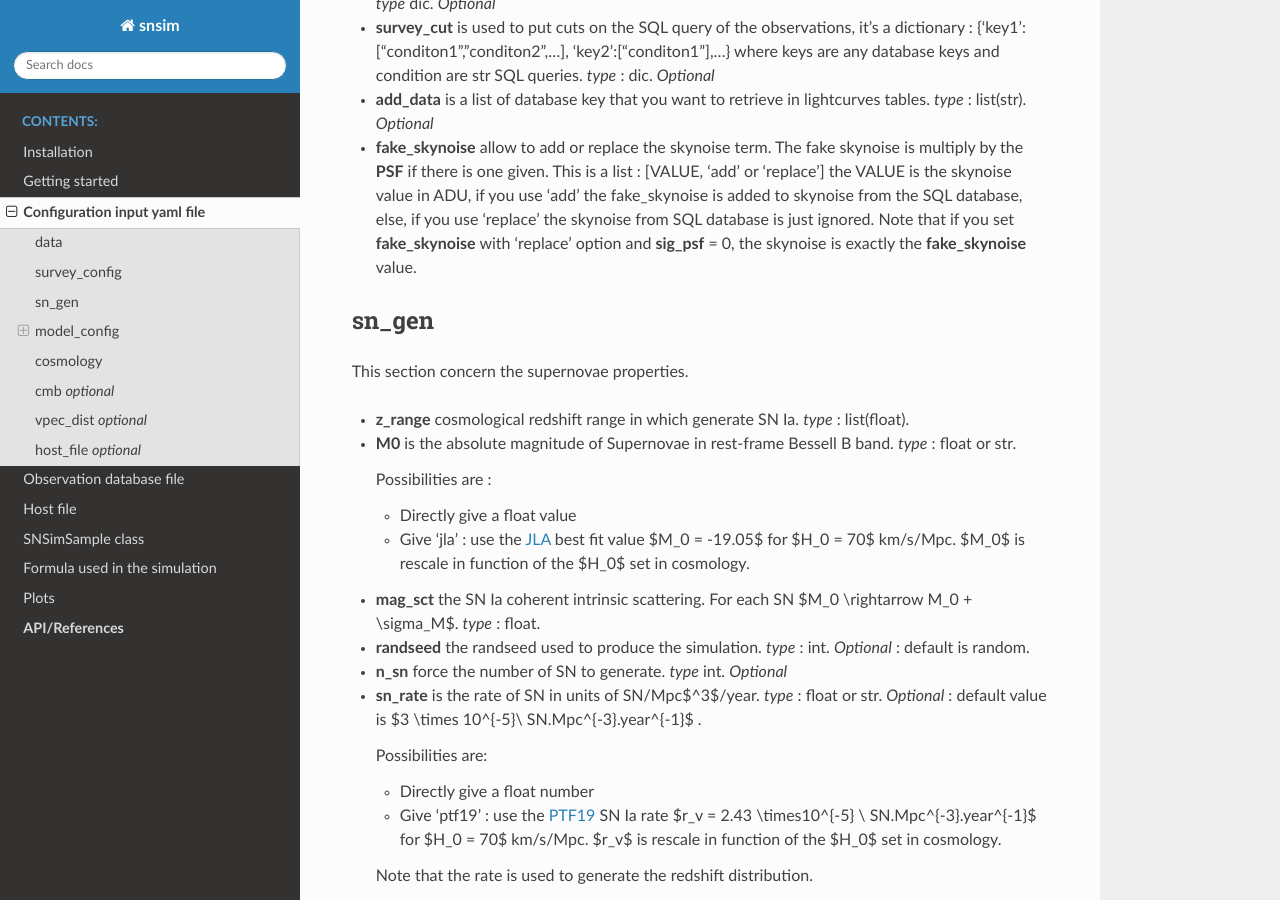
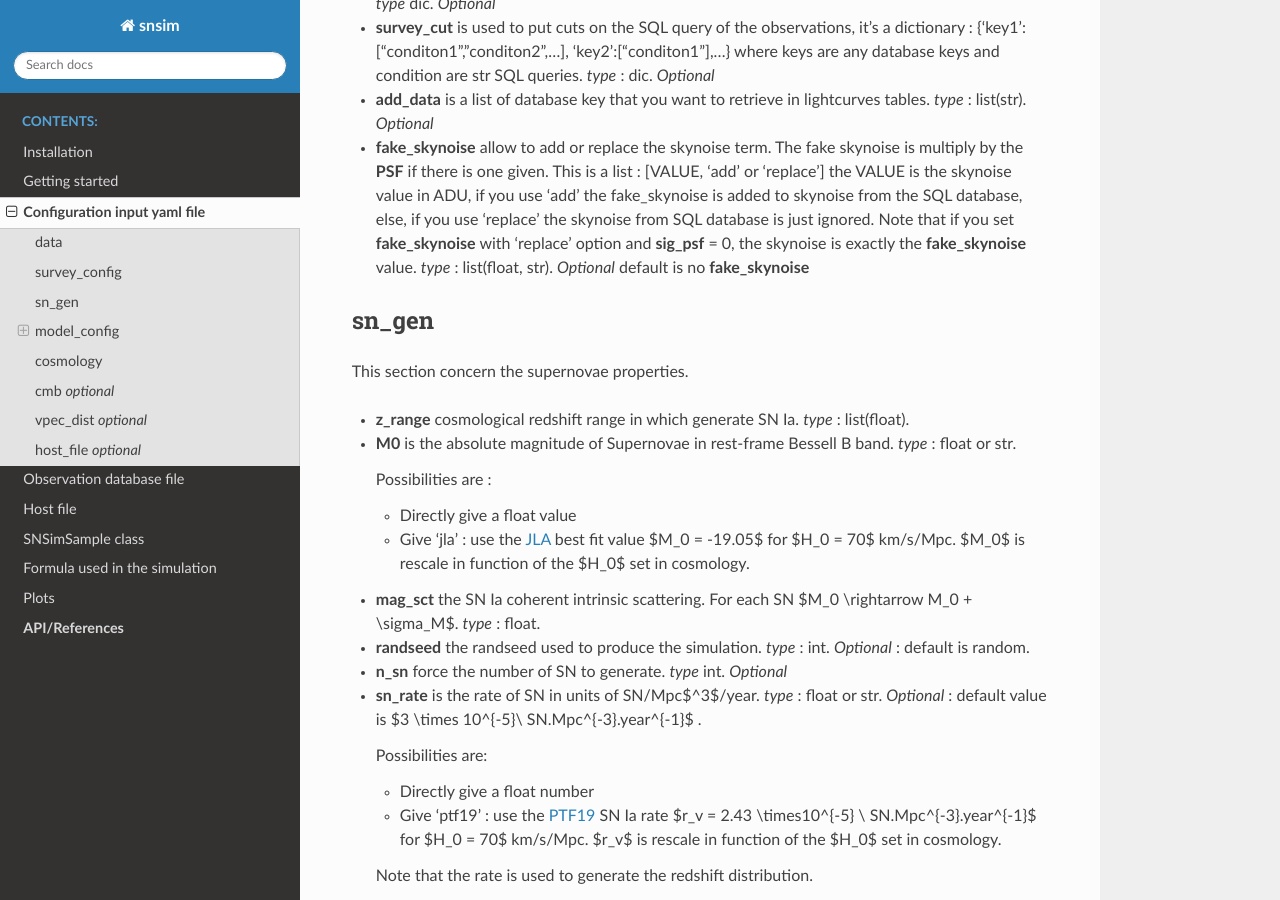
Before and after one commit to bastiencarreres/snsim, a Sphinx documentation site: the page built from docs/configfile.md, in a window 1280 px wide and 900 px high, scrolled down 2240 px. Built offline with Sphinx 7.4.7 and the Read the Docs theme 2.0.0, drawn with Linux system fonts in a browser that asks for light colours.

Commit message:
update doc

```diff
--- a/docs/configfile.md
+++ b/docs/configfile.md
@@ -94,10 +94,10 @@ This section contains informations about the survey configuration :
 * **duration** : instead of setting an **end_day** you can specify a duration in **days**. *type* : float. *Optional* : the **duration** is ignored if an **end_day** is configured.
 * **field_map** is a file that describe the field geometry, more information [here](obsfile.md). *type* : str. *Optional* : default is a rectangle ra_size $\times$ dec_size field.
 * **sub_field** correspond to the sub_field key of the database, it's allow to have a database with observations indexed by subfield and not by field. *type* : str. *Optional* : If you don't use a database with subfields, however the code will run but all subfields observations will be take into account.
-*  **band_dic** is a dictionnary that map bands names in the database to bands names in *sncosmo* . *type* dic. *Optional*
+* **band_dic** is a dictionnary that map bands names in the database to bands names in *sncosmo* . *type* dic. *Optional*
 * **survey_cut** is used to put cuts on the SQL query of the observations, it's a dictionary :  {'key1': ["conditon1","conditon2",...], 'key2':["conditon1"],...} where keys are any database keys and condition are str SQL queries. *type* : dic. *Optional*
 * **add_data** is a list of database key that you want to retrieve in lightcurves tables. *type* : list(str). *Optional*
-* **fake_skynoise** allow to add or replace the skynoise term. The fake skynoise is multiply by the **PSF** if there is one given. This is a list : [VALUE, 'add' or 'replace'] the VALUE is the skynoise value in ADU, if you use 'add' the fake_skynoise is added to skynoise from the SQL database, else, if you use 'replace' the skynoise from SQL database is just ignored. Note that if you set **fake_skynoise** with 'replace' option and **sig_psf** = 0, the skynoise is exactly the **fake_skynoise** value.
+* **fake_skynoise** allow to add or replace the skynoise term. The fake skynoise is multiply by the **PSF** if there is one given. This is a list : [VALUE, 'add' or 'replace'] the VALUE is the skynoise value in ADU, if you use 'add' the fake_skynoise is added to skynoise from the SQL database, else, if you use 'replace' the skynoise from SQL database is just ignored. Note that if you set **fake_skynoise** with 'replace' option and **sig_psf** = 0, the skynoise is exactly the **fake_skynoise** value. *type* :  list(float, str). *Optional* default is no **fake_skynoise**
 
 
 
```
